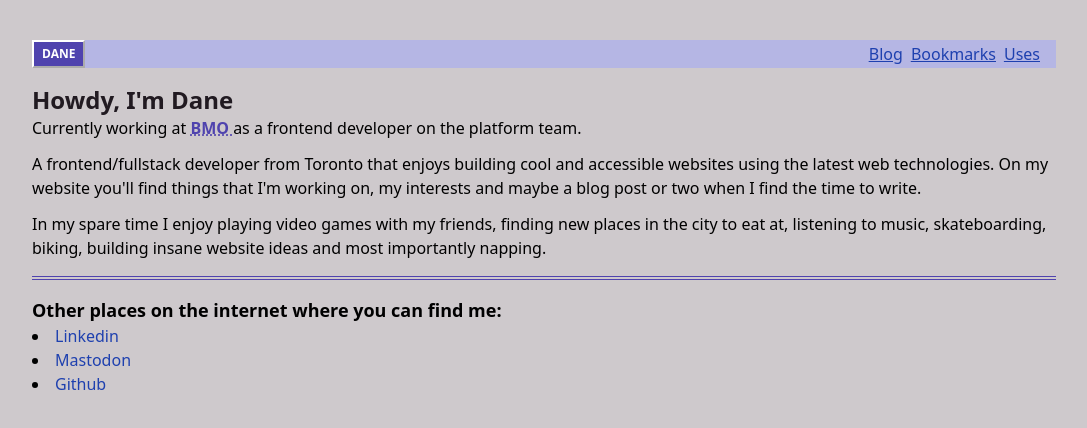
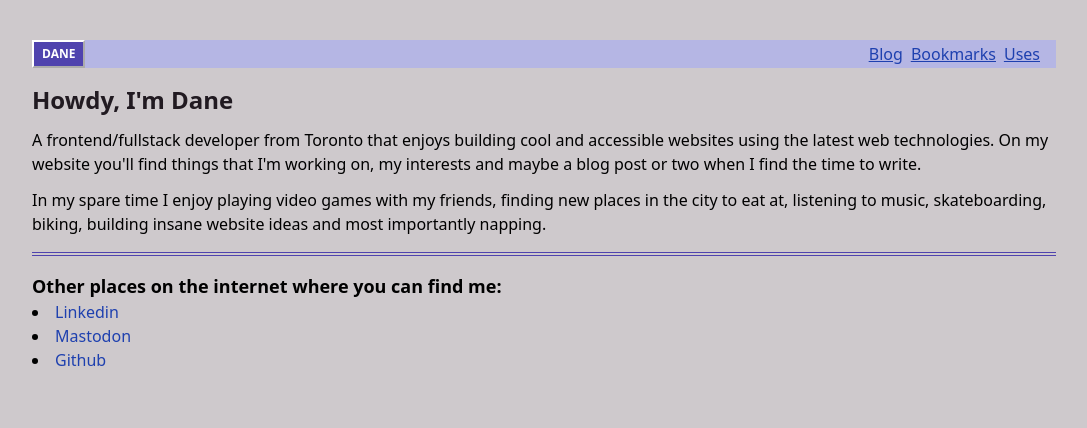
Before and after one commit to nulfrost/danethe.dev, an Astro site: page / in a window 1280 px wide. Shown: the whole page, without its empty margins (96-1183 px from the left). Built offline with nearby package versions, Linux system fonts and the light colour scheme; Astro itself is replaced by a stand-in of ours.

Commit message:
update index page

```diff
--- a/src/pages/index.astro
+++ b/src/pages/index.astro
@@ -8,13 +8,6 @@ import Layout from "../layouts/Layout.astro";
 >
   <div>
     <h1 class="mt-4 text-2xl font-bold text-snes-black">Howdy, I'm Dane</h1>
-    <p>
-      Currently working at{" "}
-      <abbr title="Bank of Montreal" class="font-bold text-snes-purple">
-        BMO
-      </abbr>{" "}
-      as a frontend developer on the platform team.
-    </p>
     <div class="my-3"></div>
     <p>
       A frontend/fullstack developer from Toronto that enjoys building cool and
```
